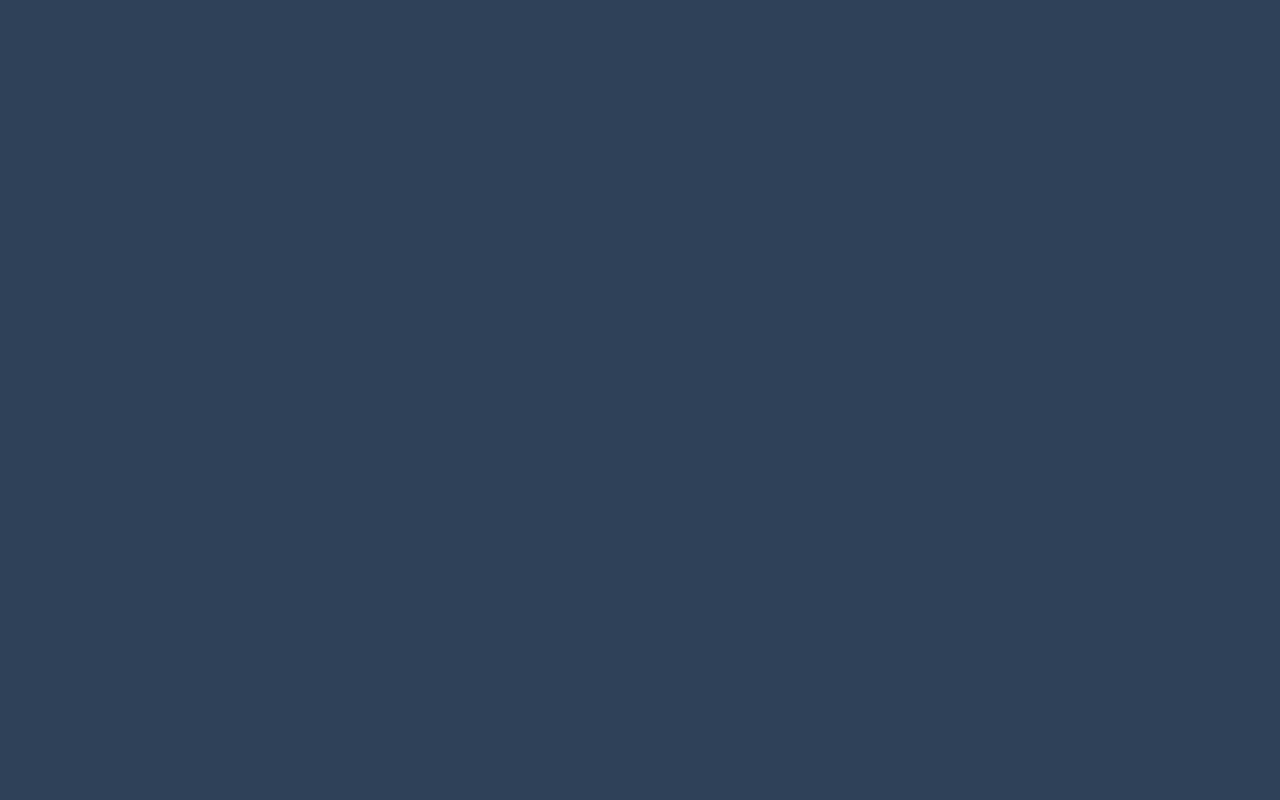
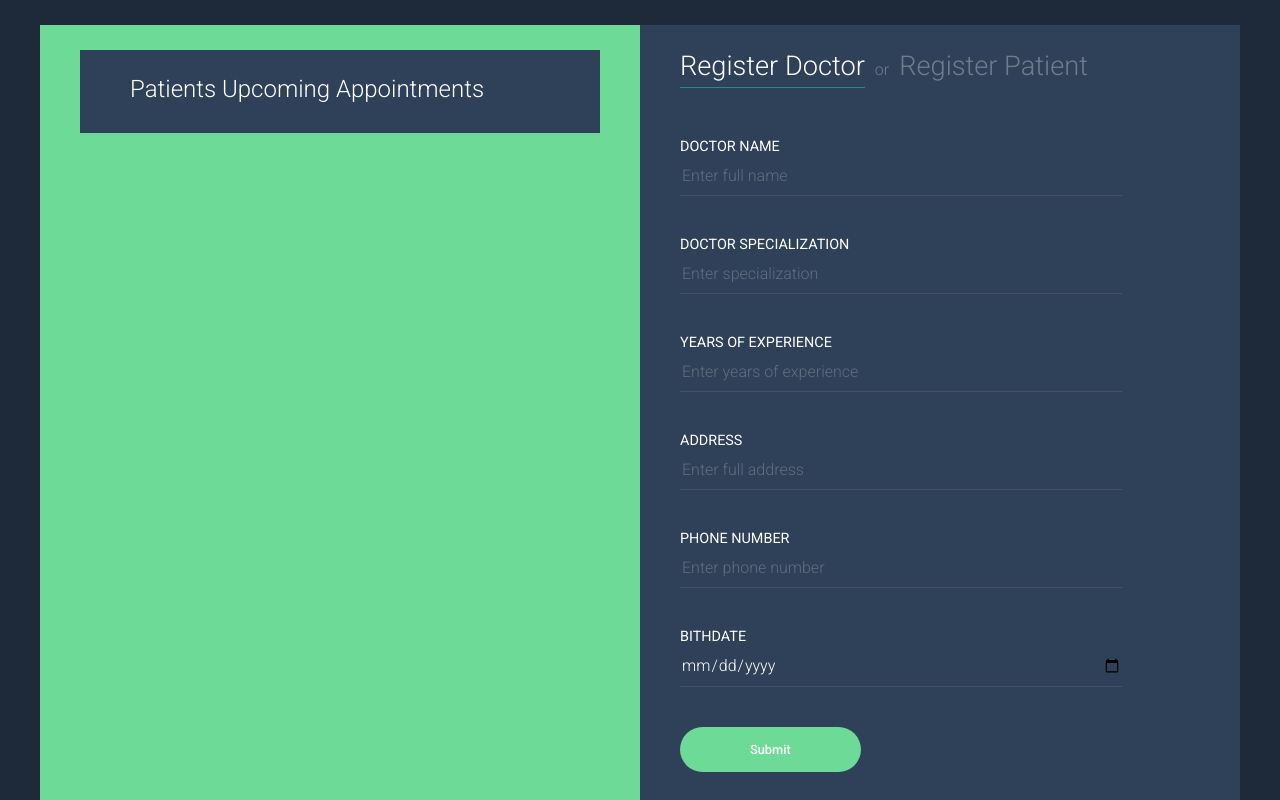
Before and after one commit to CristianBrazales/HospitalManagement, a React (Create React App) app in the folder my-app/: page /Receptionist/RegisterDoctor in a window 1280 px wide. Built offline with nearby package versions, Linux system fonts and the light colour scheme.

Commit message:
Added CSS styles

```diff
--- a/my-app/src/App.css
+++ b/my-app/src/App.css
@@ -7,6 +7,8 @@
 .App__Aside {
   width: 50%;
   background-color: rgb(109, 219, 151);
+  padding: 25px 40px;
+  overflow: auto;
 }
 
 .App__Form {
@@ -15,9 +17,17 @@
   padding: 25px 40px;
   overflow: auto;
 }
+
+.Receptionist_AppointmentsList {
+  width: 100%;
+  background-color: #2E4158;
+  padding: 25px 40px;
+  overflow: auto;
+}
+
 .App__Form__FullWidth {
   width: 100%;
-  background-color: #2E4158;
+  background-color: rgb(30, 42, 58);
   padding: 25px 40px;
   overflow: auto;
 }
@@ -30,7 +40,7 @@
 
 .PageSwitcher__Item {
   background-color: #4C5D72;
-  color: #9DA6B1;
+  color: rgb(255, 255, 255);
   padding: 10px 25px;
   cursor: pointer;
   font-size: .9em;
@@ -80,6 +90,19 @@
 .FormTitle__Link--Active {
   color: white;
   border-bottom: 1px solid #199087;
+}
+
+.FormTitle__Link--ActiveOnlyWhite {
+  color: white;
+}
+
+.FormTitle__ListPatients {
+  color: rgb(255, 255, 255);
+  text-decoration: none;
+  display: inline-block;
+  font-size: 1.5em;
+  margin: 0 10px;
+  padding-bottom: 5px;
 }
 
 .FormField {
--- a/my-app/src/App.js
+++ b/my-app/src/App.js
@@ -12,13 +12,11 @@ class App extends Component {
       <Router>
         <div className="App">
           <div className="App__Form__FullWidth">
-
-
             <Route exact path="/">
               <div className="FormTitle">
                 <NavLink to="/Doctor" activeClassName="FormTitle__Link--Active" className="FormTitle__Link">
                   Sign in Doctor</NavLink>or
-                  <NavLink exact to="/Receptionist" activeClassName="FormTitle__Link--Active" className="FormTitle__Link">
+                  <NavLink exact to="/Receptionist/RegisterDoctor" activeClassName="FormTitle__Link--Active" className="FormTitle__Link">
                   Sign in Receptionist</NavLink> or
                   <NavLink exact to="/Patient" activeClassName="FormTitle__Link--Active" className="FormTitle__Link">
                   Sign in Patient</NavLink>
@@ -26,10 +24,9 @@ class App extends Component {
             </Route >
 
 
-
             <Route exact path="/Doctor" component={Doctor}>
             </Route >
-            <Route exact path="/Receptionist" component={Receptionist}>
+            <Route exact path="/Receptionist/RegisterDoctor" component={Receptionist}>
             </Route >
             <Route exact path="/Patient" component={Patient}>
             </Route >
--- a/my-app/src/pages/Doctor.js
+++ b/my-app/src/pages/Doctor.js
@@ -5,7 +5,7 @@ import { BrowserRouter as Router, Route, Link, NavLink } from 'react-router-dom'
 class Receptionist extends Component {
 
     render() {
-        return (<div> Doctor Interface</div>);
+        return (<div> Doctor Sign in and Interface</div>);
     }
 }
 
--- a/my-app/src/pages/Patient.js
+++ b/my-app/src/pages/Patient.js
@@ -5,7 +5,7 @@ import { BrowserRouter as Router, Route, Link, NavLink } from 'react-router-dom'
 class Patient extends Component {
 
     render() {
-        return (<div> Patient Interface</div>);
+        return (<div> Patient Sign in and Interface</div>);
     }
 }
 
--- a/my-app/src/pages/Receptionist.js
+++ b/my-app/src/pages/Receptionist.js
@@ -13,9 +13,10 @@ class Receptionist extends Component {
                 <div className="App">
                     <div className="App__Aside">
                         <div className="FormTitle">
-                <label className="PageSwitcher__Item" htmlFor="doctor_name">
-                  Patients Upcoming Appointments
-                </label>
+                            <div className="Receptionist_AppointmentsList">
+                                <label className="FormTitle__ListPatients">
+                                    Patients Upcoming Appointments</label>
+                            </div>
                         </div>
 
 
@@ -27,19 +28,19 @@ class Receptionist extends Component {
                   <Link to="/RegisterPatient" className="PageSwitcher__Item">Y</Link>
                 </div> */}
                         <div className="FormTitle">
-                  <NavLink to="/RegisterDoctor" activeClassName="FormTitle__Link--Active" className="FormTitle__Link">
+                            <NavLink to="/Receptionist/RegisterDoctor" activeClassName="FormTitle__Link--Active" className="FormTitle__Link">
                                 Register Doctor
                 </NavLink>
                             or
-              <NavLink exact to="/RegisterPatient" activeClassName="FormTitle__Link--Active" className="FormTitle__Link">
+              <NavLink exact to="/Receptionist/RegisterPatient" activeClassName="FormTitle__Link--Active" className="FormTitle__Link">
                                 Register Patient
                 </NavLink>
                         </div>
 
 
-                <Route exact path="/RegisterPatient" component={SignUpPatient}>
+                        <Route exact path="/Receptionist/RegisterPatient" component={SignUpPatient}>
                         </Route >
-                <Route exact path="/RegisterDoctor" component={SignUpDoctor}>
+                        <Route exact path="/Receptionist/RegisterDoctor" component={SignUpDoctor}>
                         </Route>
 
                     </div>
```
Lines whose indentation alone changed are shown as unchanged.
